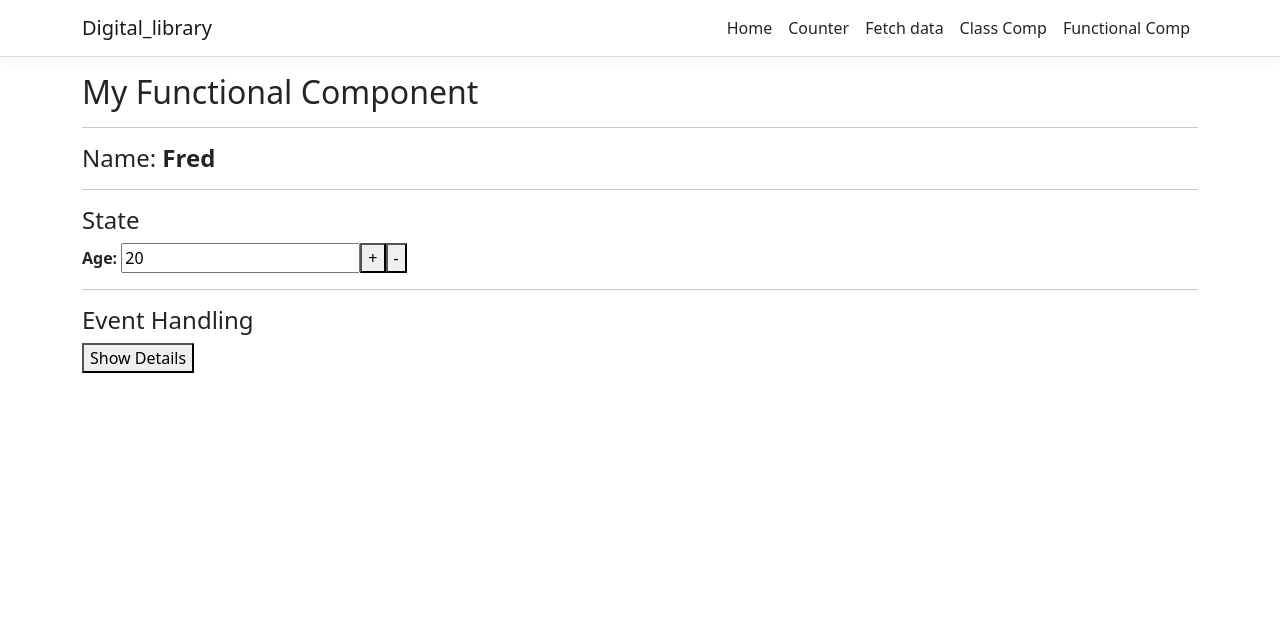
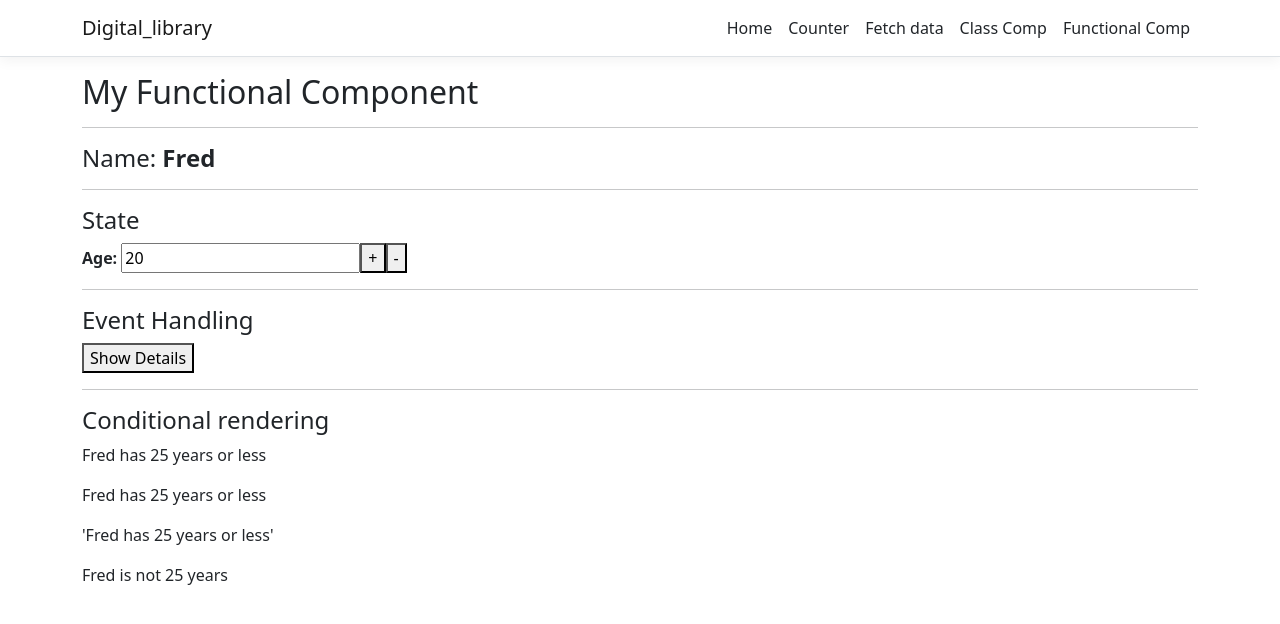
Before and after one commit to Fredricc/Digital_library, a React (Create React App) app in the folder ClientApp/: page /MyFunctionalComponent in a window 1280 px wide. Shown: the top 624 px of the page. Built offline with nearby package versions, Linux system fonts and the light colour scheme.

Commit message:
Conditional rendering

```diff
--- a/ClientApp/src/components/MyComponents/MyFunctionalComponent.js
+++ b/ClientApp/src/components/MyComponents/MyFunctionalComponent.js
@@ -29,6 +29,14 @@
         alert(`Name: ${props.name ? props.name : `John`} | Age: ${age} | Telephone: ${prTelephone}`)
     }
 
+    /* CONDITONAL RENDERING */
+    let FredAge = () => {
+        if (age > 25)
+            return (<p> Fred has more than 25 years </p>)
+        else
+            return (<p> Fred has 25 years or less </p>)
+    }
+
     return (
         <div>
             <h2>My Functional Component</h2>
@@ -49,7 +57,32 @@
             {/* EVENT HANDLING*/}
             <hr />
             <h4>Event Handling</h4>
-            <button onClick={showDetails.bind(this, 123456789) }> Show Details</button>
+            <button onClick={showDetails.bind(this, 123456789)}> Show Details</button>
+
+            {/* CONDITONAL RENDERING */}
+            <hr />
+            <h4>Conditional rendering</h4>
+
+            {/* EXAMPLE 1 - IF/ELSE */}
+            {FredAge()}
+
+            {/* EXAMPLE 2 - TERNARY OPERATOR */}
+            <p>{age > 25 ? 'Fred has more than 25 years' : 'Fred has 25 years or less'}</p>
+
+            {/* EXAMPLE 3 - SHORT-CIRCUIT OPERATOR */}
+            {age > 25 && <p>'Fred has more than 25 years'</p>}
+            {age <= 25 && <p>'Fred has 25 years or less'</p>}
+
+            {/* EXAMPLE 4 - IMEDIATELY INVOLVED FUNCTION */}
+            {
+                (() => {
+                    switch (age) {
+                        case 25: return <p>Fred has 25 years</p>;
+                        default: return <p>Fred is not 25 years</p>
+                    }
+                })()
+            }
+
 
         </div>
     )
```
